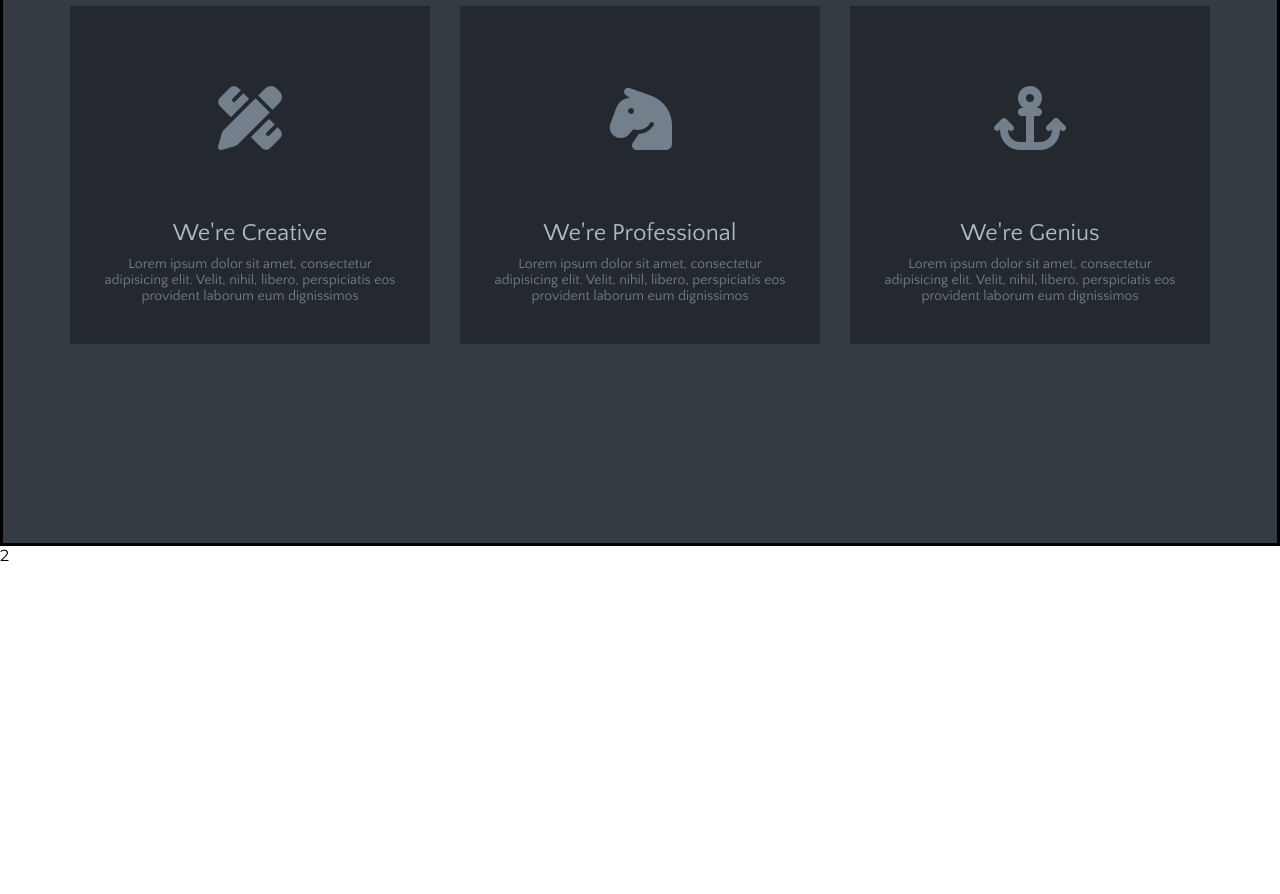
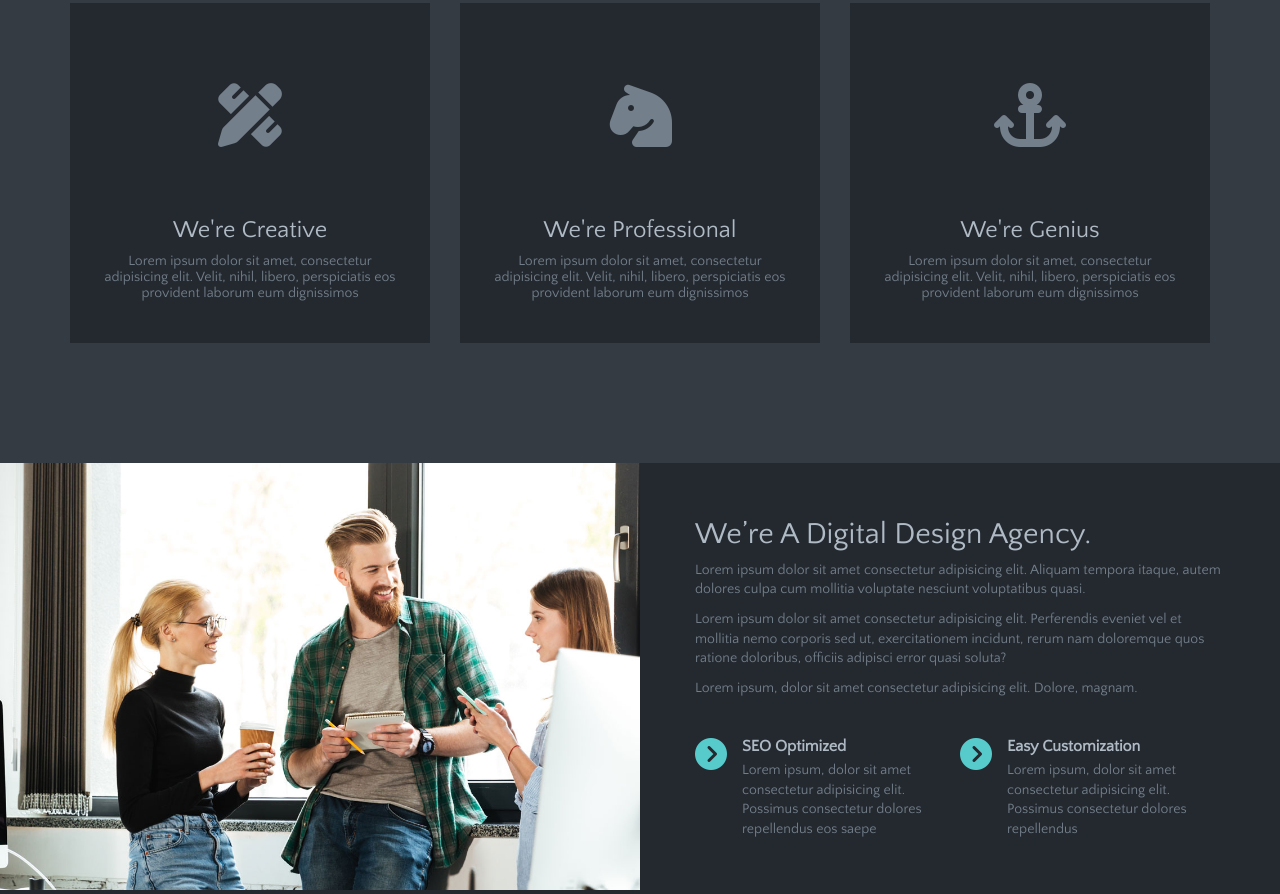
Before and after one commit to shamil-am/meghna, a plain HTML site: page index.html in a window 1280 px wide. Shown: the part 1134-2028 px from the top of the page. Before the commit the page ends 1699 px from the top, so only its background shows below. Drawn offline with Linux system fonts and the light colour scheme; a web font is replaced by a local one.

Commit message:
second section finished

```diff
--- a/css/style.css
+++ b/css/style.css
@@ -115,14 +115,13 @@ a {
 
 /* SECTION */ /* SECTION */
 .about{
-  height: 100vh;
-  border: 3px solid black;
+  /* height: 100vh; */
   padding: 100px 0px;
   background-color: #353b43;
 }
 /* row1 */
 
-.container{
+.container.first{
   text-align: center;
   max-width: 1200px;
   padding-right: 15px;
@@ -164,8 +163,9 @@ a {
 }
 
 /* row2 */
-.icon{
+._pad{
   padding: 50px 0px;
+  transition: all 0.3s;
 }
 /* SHORCUT */
 .d_flex{
@@ -180,6 +180,15 @@ a {
   background: #242930;
   padding: 30px;
   margin-bottom: 20px;
+  border-bottom: 2px solid transparent;
+  transition: all 0.3s;
+}
+._c:hover{
+  border-bottom: 2px solid #57cbcc;
+}
+._c:hover .icon{
+  padding-top: 40px;
+  padding-bottom: 60px;
 }
 ._hcolor{
   color: #afbac4;
@@ -193,4 +202,55 @@ a {
   margin: 0px 0px 10px;
   font-family: 'Quattrocento Sans', sans-serif;
 }
+._alitcenter{
+  align-items: center;
+}
 /* SHORTCUT */
+
+
+
+/* SECTION WEREDIGITAL */
+.weredigital{
+  background-color: #242930;
+  color: #737f8a;
+}
+.weredigital .col{
+  width: 50%;
+}
+.weredigital .row .col .img img{
+  max-width: 100%;
+}
+.weredigital .row .col .content{
+  padding: 35px 55px;
+}
+.weredigital .row .col .content h2,h4,p{
+  font-family: "Quattrocento Sans", sans-serif;
+}
+.weredigital .row .col .content h2{
+  color: #afbac4;
+  font-size: 30px;
+  font-weight: 400;
+  margin-top: 20px;
+  margin-bottom: 10px;
+  line-height: 1.1;
+}
+.weredigital .row .col .content p{
+  font-size: 14px;
+  margin: 0 0 10px;
+  line-height: 1.4;
+}
+.weredigital .row .col .content h4{
+  color: #afbac4;
+  font-size: 16px;
+  font-weight: 600;
+  margin-top: 0;
+  margin-bottom: 5px;
+  line-height: 1.1;
+}
+.weredigital .row .col .content i{
+  padding-right: 15px;
+  color:#57cbcc;
+}
+.contentleftbottom,.contentrightbottom{
+  margin-top: 30px;
+}
--- a/index.html
+++ b/index.html
@@ -61,13 +61,12 @@
     </header>
     <main>
         <section class="about">
-            <div class="container">
+            <div class="container first">
                 <div class="row">
                     <div class="col">
                         <div class="about-us">
                             <h2>About<span>Us</span></h2>
                             <div class="border">
-
                             </div>
                         </div>
                     </div>
@@ -75,7 +74,7 @@
                 <div class="row d_flex">
                     <div class="col">
                         <div class="crative _c">
-                            <div class="icon">
+                            <div class="icon _pad">
                                 <i class="fas fa-pencil-ruler fa-4x"></i>
                             </div>
                             <h3 class="_hcolor">
@@ -88,7 +87,7 @@
                     </div>
                     <div class="col">
                         <div class="professional _c">
-                            <div class="icon _trans">
+                            <div class="icon _trans _pad">
                                 <i class="fas fa-horse-head fa-4x"></i>
                             </div>
                             <h3 class="_hcolor">
@@ -101,7 +100,7 @@
                     </div>
                     <div class="col">
                         <div class="genius _c">
-                            <div class="icon">
+                            <div class="icon _pad">
                                 <i class="fas fa-anchor fa-4x"></i>
                             </div>
                             <h3 class="_hcolor">
@@ -117,7 +116,54 @@
             </div>
 
         </section>
-        <section>2</section>
+        <section class="weredigital">
+           <div class="row d_flex">
+                <div class="col">
+                    <div class="img">
+                        <img src="img/about-business-man.jpg" alt="">
+                    </div>
+                </div>
+
+                <div class="col">
+                    <div class="content">
+                        <h2>We’re A Digital Design Agency.</h2>
+                        <p>Lorem ipsum dolor sit amet consectetur adipisicing elit. Aliquam tempora itaque, autem dolores culpa cum mollitia voluptate nesciunt voluptatibus quasi.</p>
+                        <p>Lorem ipsum dolor sit amet consectetur adipisicing elit. Perferendis eveniet vel et mollitia nemo corporis sed ut, exercitationem incidunt, rerum nam doloremque quos ratione doloribus, officiis adipisci error quasi soluta?</p>
+                        <p>Lorem ipsum, dolor sit amet consectetur adipisicing elit. Dolore, magnam.</p>
+                        <div class="row d_flex">
+                            <div class="col">
+                                <div class="contentleftbottom d_flex">
+                                    <div class="icon">
+                                        <i class="fas fa-chevron-circle-right fa-2x"></i>
+                                    </div>
+                                    <div class="contenteasy">
+                                        <h4>SEO Optimized</h4>
+                                        <p>Lorem ipsum, dolor sit amet consectetur adipisicing elit. Possimus consectetur dolores repellendus eos saepe</p>
+                                    </div>
+                                </div>
+                            </div>
+                            <div class="col">
+                                <div class="contentrightbottom d_flex">
+                                    <div class="icon">
+                                        <i class="fas fa-chevron-circle-right fa-2x"></i>
+                                    </div>
+                                    <div class="contentseo">
+                                        <h4> Easy Customization</h4>
+                                        <p>Lorem ipsum, dolor sit amet consectetur adipisicing elit. Possimus consectetur dolores repellendus</p>
+                                    </div>
+                                </div>
+                            </div>
+                        </div>
+
+                    </div>
+                </div>
+
+
+
+
+
+           </div>
+        </section>
     </main>
     <footer>
 
```
Also changed, not shown: img/ballon.ico (added), img/balloon.png (added).
